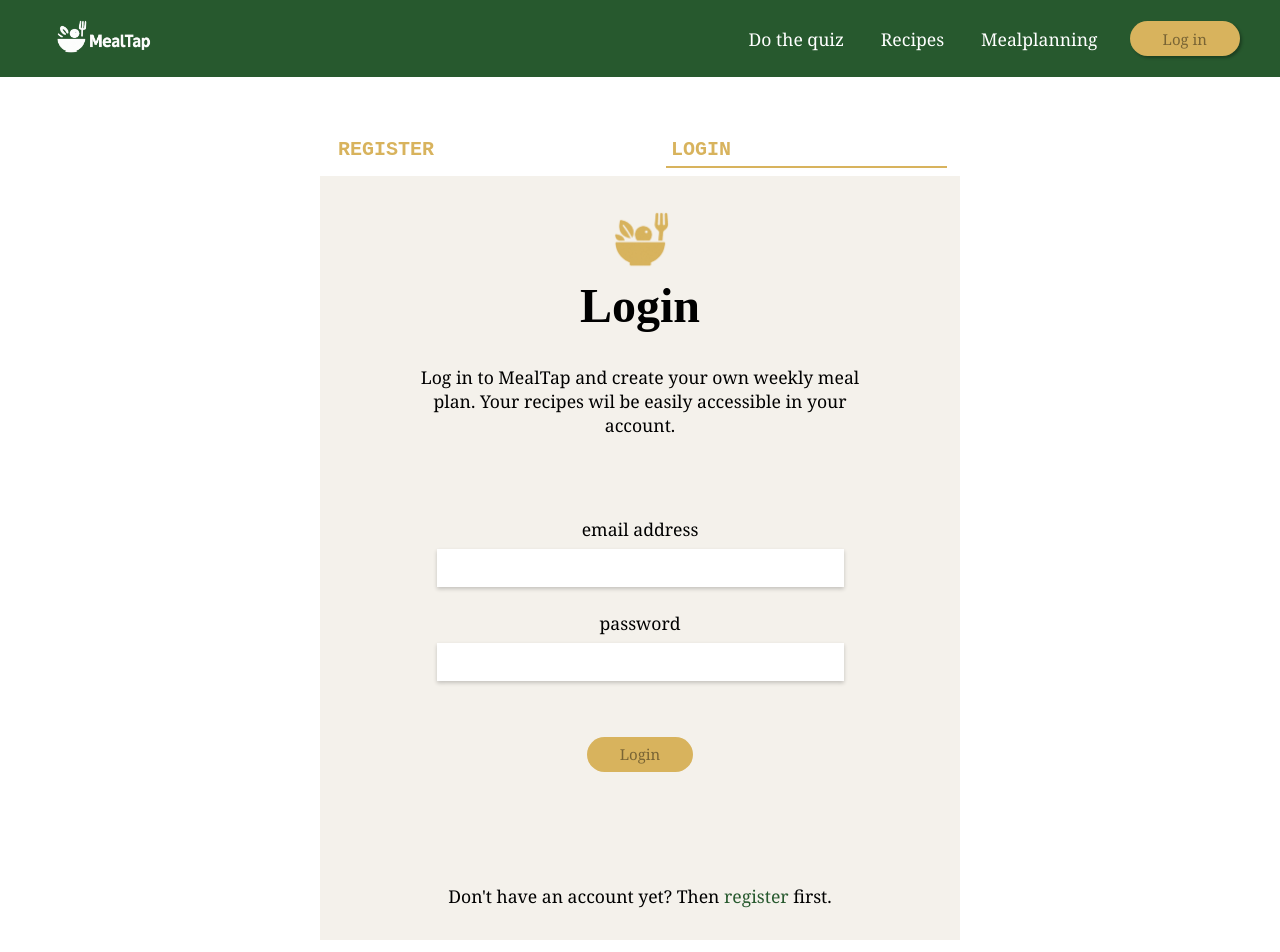
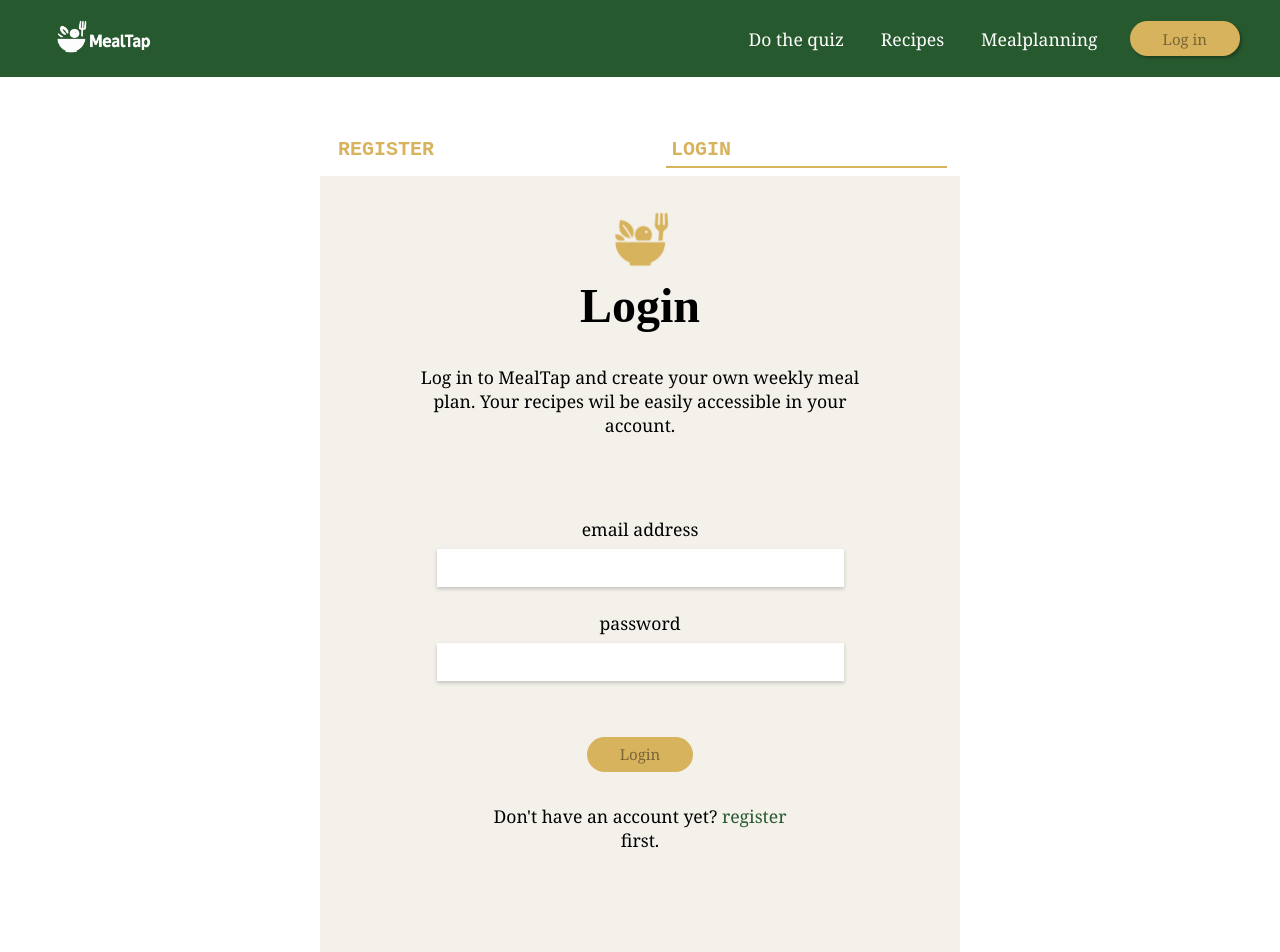
Before and after one commit to tessaiswijs/eindproject_frontend_novi, a React (Vite) app: page /signin in a window 1280 px wide. Shown: the top 952 px of the page. Built offline with nearby package versions, Linux system fonts and the light colour scheme; a web font is replaced by a local one.

Commit message:
login pagina ingericht als inloggen gelukt is

```diff
--- a/src/App.jsx
+++ b/src/App.jsx
@@ -2,7 +2,6 @@ import {useContext, useState} from 'react';
 import './App.css';
 import { Route, Navigate, Routes } from 'react-router-dom';
 import { AuthContext } from './context/AuthContext';
-import axios from 'axios';
 
 import NavBar from './components/navigator/Navbar.jsx';
 import FooterBar from './components/footer/FooterBar.jsx';
@@ -12,7 +11,6 @@ import MealPlanning from './pages/mealPlanning/mealPlanningPage';
 import Quiz from './pages/quiz/QuizPage';
 import Recipe from './pages/recipe/RecipePage';
 import RecipeOverview from './pages/recipeOverview/RecipeOverviewPage';
-// import Profile from './pages/profile/Profile.jsx';
 import SignIn from './pages/signIn/SignInPage';
 import SignUp from './pages/signUp/SignUpPage';
 import NotFound from './pages/notFound/NotFoundPage';
--- a/src/context/AuthContext.jsx
+++ b/src/context/AuthContext.jsx
@@ -57,7 +57,7 @@ function AuthContextProvider({children}) {
             status: 'done',
         });
 
-        navigate('/profile');
+        // navigate('/home');
     }
 
     function logout() {
--- a/src/pages/mealPlanning/MealPlanningPage.jsx
+++ b/src/pages/mealPlanning/MealPlanningPage.jsx
@@ -28,7 +28,7 @@ function MealPlanning() {
                 <section className="login-link-container"> If you want to make or see your meal planning, please login first.
 
                     <p className="login-sentence">If you have an account go to<Link
-                        to="/signin"> the inlog page.</Link>
+                        to="/signin"> the inlog page. </Link>
                      Otherwise register at the<Link
                         to="/signup"> the registration page.</Link></p>
                 </section>
--- a/src/pages/signIn/SignInPage.jsx
+++ b/src/pages/signIn/SignInPage.jsx
@@ -13,6 +13,7 @@ function SignIn() {
     const [loading, toggleLoading] = useState(false);
     const {login} = useContext(AuthContext);
     const navigate = useNavigate();
+    const isLoggedIn = localStorage.getItem("token");
 
     async function handleSubmit(e) {
         e.preventDefault();
@@ -45,8 +46,10 @@ function SignIn() {
     }
 
     return (
-        <div className="poke-deck">
+
+        <div>
             <>
+
                 <div className="sign-in-page">
 
                     <div className="registration-login-button-container">
@@ -71,10 +74,26 @@ function SignIn() {
                             <img src="/src/assets/logo_yellow.png" alt="MealTap logo"/>
 
                             <h1>Login</h1>
+
                             <p>Log in to MealTap and create your own weekly meal plan. Your recipes wil be easily
                                 accessible in your account.</p>
 
                         </section>
+
+                        {isLoggedIn ? (
+                            <section className="login-succesfull-container"> Succesfully logged in!
+
+                                <p className="login-sentence">Wat do you want to do?
+                                    <span>Go to <Link to="/"> home </Link></span>
+                                    <span>Do <Link to="/quiz"> the quiz </Link></span>
+                                    <span>See your <Link to="/mealplanning"> weekplan </Link></span>
+                                </p>
+
+                            </section>
+
+                        ) : (
+
+
 
                         <form className="login-form" onSubmit={handleSubmit}>
                             <InputField
@@ -103,13 +122,15 @@ function SignIn() {
                                 className="form-button">
                                 Login
                             </Button>
+                            <p>Don't have an account yet? <Link to="/signup">register</Link> first.</p>
+                        </form>
+                        )}
 
-                        </form>
-
-                        <p>Don't have an account yet? Then <Link to="/signup">register</Link> first.</p>
 
                     </div>
+
                 </div>
+
             </>
             {loading && <p>Loading...</p>}
         </div>
```
